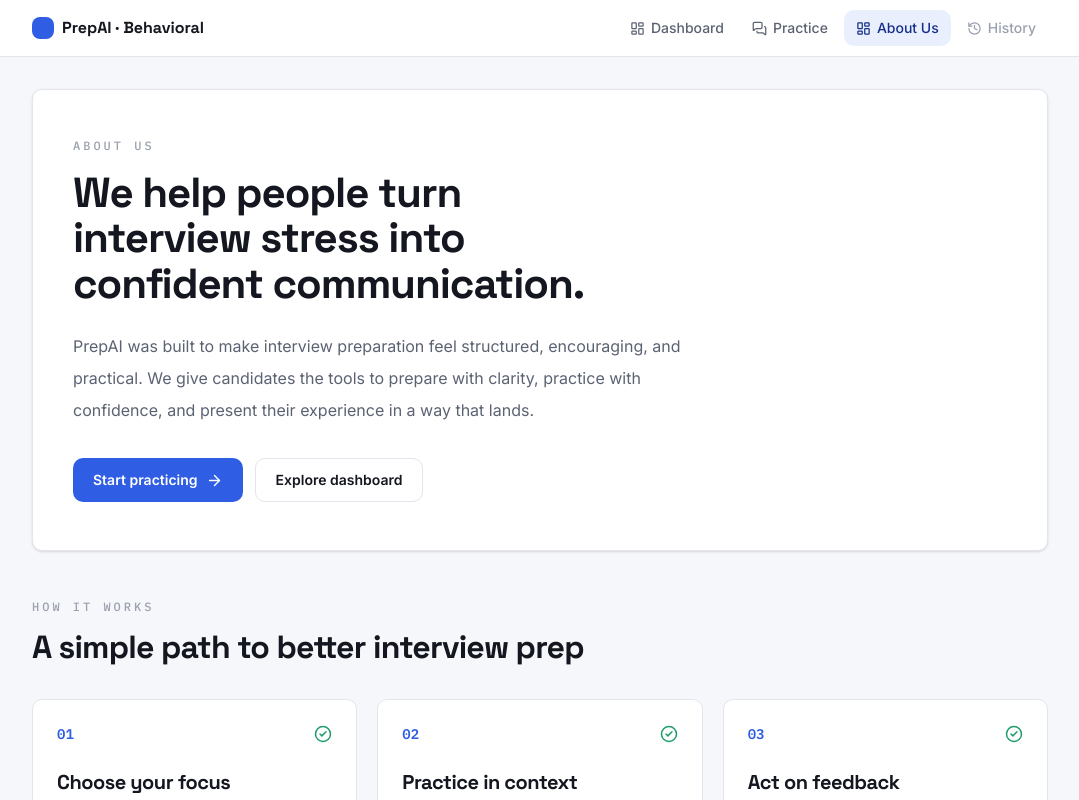
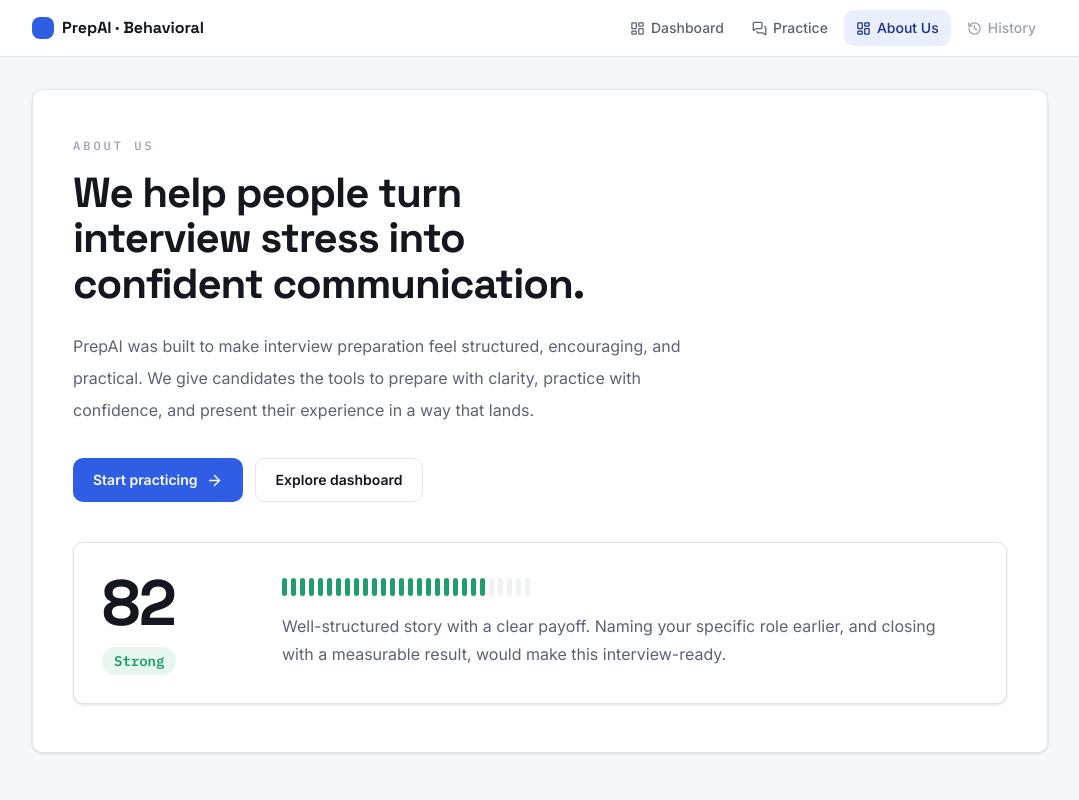
Before and after one commit to banji-oguntade/bipa, a Next.js app: page /aboutus in a window 1280 px wide. Shown: the top 800 px of the page, without its empty margins (100-1179 px from the left). Built offline with nearby package versions, Linux system fonts and the light colour scheme.

Commit message:
added signal bar

```diff
--- a/src/app/aboutus/page.tsx
+++ b/src/app/aboutus/page.tsx
@@ -1,5 +1,7 @@
 import Link from "next/link";
 import { ArrowRight, CheckCircle2 } from "lucide-react";
+import { ScoreLabel } from "@/components/score-label";
+import { SignalBar } from "@/components/signal-bar";
 
 const steps = [
   {
@@ -52,6 +54,25 @@ export default function AboutUsPage() {
           >
             Explore dashboard
           </Link>
+        </div>
+
+        <div className="mt-10 rounded-lg border border-border bg-surface p-5 shadow-sm sm:p-7">
+          <div className="grid gap-5 sm:grid-cols-[160px_1fr] sm:items-center">
+            <div>
+              <p className="font-display text-[56px] leading-none font-bold tracking-tight text-ink sm:text-[64px]">
+                82
+              </p>
+              <ScoreLabel score={82} className="mt-3" />
+            </div>
+            <div className="min-w-0">
+              <SignalBar score={82} segments={28} className="mb-4" />
+              <p className="max-w-[680px] text-base leading-7 text-ink-soft">
+                Well-structured story with a clear payoff. Naming your specific
+                role earlier, and closing with a measurable result, would make
+                this interview-ready.
+              </p>
+            </div>
+          </div>
         </div>
       </section>
 
--- /dev/null
+++ b/src/components/score-label.tsx
@@ -0,0 +1,30 @@
+import React from "react";
+import { getScoreStatus } from "../lib/score";
+import { cn } from "../lib/utils";
+
+type ScoreLabelProps = {
+  score: number;
+  className?: string;
+};
+
+const toneClasses = {
+  warning: "bg-warning-wash text-warning",
+  primary: "bg-primary-wash text-primary",
+  success: "bg-success-wash text-success",
+} as const;
+
+export function ScoreLabel({ score, className }: ScoreLabelProps) {
+  const status = getScoreStatus(score);
+
+  return (
+    <span
+      className={cn(
+        "inline-flex h-7 items-center rounded-full px-3 font-mono text-sm font-semibold",
+        toneClasses[status.tone],
+        className,
+      )}
+    >
+      {status.label}
+    </span>
+  );
+}
--- /dev/null
+++ b/src/components/signal-bar.tsx
@@ -0,0 +1,64 @@
+import React from "react";
+import { clampScore, getScoreStatus } from "../lib/score";
+import { cn } from "../lib/utils";
+
+type SignalBarProps = {
+  score: number;
+  segments?: number;
+  segmentWidth?: number;
+  segmentHeight?: number;
+  gap?: number;
+  className?: string;
+};
+
+const toneClasses = {
+  warning: "bg-warning",
+  primary: "bg-primary",
+  success: "bg-success",
+} as const;
+
+export function SignalBar({
+  score,
+  segments = 24,
+  segmentWidth = 5,
+  segmentHeight = 18,
+  gap = 4,
+  className,
+}: SignalBarProps) {
+  const normalizedSegments = Math.max(1, Math.round(segments));
+  const value = clampScore(score);
+  const activeSegments = Math.round((value / 100) * normalizedSegments);
+  const status = getScoreStatus(value);
+
+  return (
+    <div
+      aria-label={`Score ${value} out of 100`}
+      aria-valuemax={100}
+      aria-valuemin={0}
+      aria-valuenow={value}
+      className={cn("flex items-center", className)}
+      role="meter"
+      style={{ gap }}
+    >
+      {Array.from({ length: normalizedSegments }, (_, index) => {
+        const isActive = index < activeSegments;
+
+        return (
+          <span
+            aria-hidden="true"
+            className={cn(
+              "block rounded-full",
+              isActive ? toneClasses[status.tone] : "bg-surface-sunken",
+            )}
+            data-active={isActive}
+            key={index}
+            style={{
+              height: segmentHeight,
+              width: segmentWidth,
+            }}
+          />
+        );
+      })}
+    </div>
+  );
+}
--- /dev/null
+++ b/src/lib/score.ts
@@ -0,0 +1,39 @@
+export type ScoreTone = "warning" | "primary" | "success";
+
+export type ScoreLabelText = "Needs work" | "On track" | "Strong";
+
+export type ScoreStatus = {
+  tone: ScoreTone;
+  label: ScoreLabelText;
+};
+
+export function clampScore(score: number) {
+  if (Number.isNaN(score)) {
+    return 0;
+  }
+
+  return Math.min(100, Math.max(0, Math.round(score)));
+}
+
+export function getScoreStatus(score: number): ScoreStatus {
+  const value = clampScore(score);
+
+  if (value < 50) {
+    return {
+      tone: "warning",
+      label: "Needs work",
+    };
+  }
+
+  if (value < 75) {
+    return {
+      tone: "primary",
+      label: "On track",
+    };
+  }
+
+  return {
+    tone: "success",
+    label: "Strong",
+  };
+}
```
Also changed, not shown: 1 other file (tests, documents, lock files or other folders).
